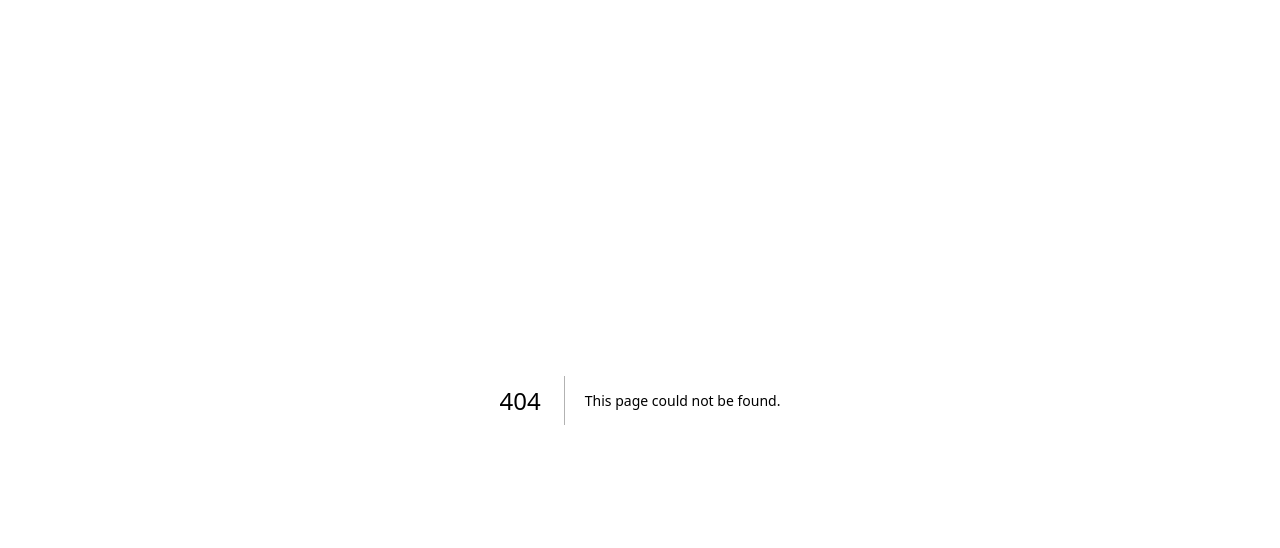
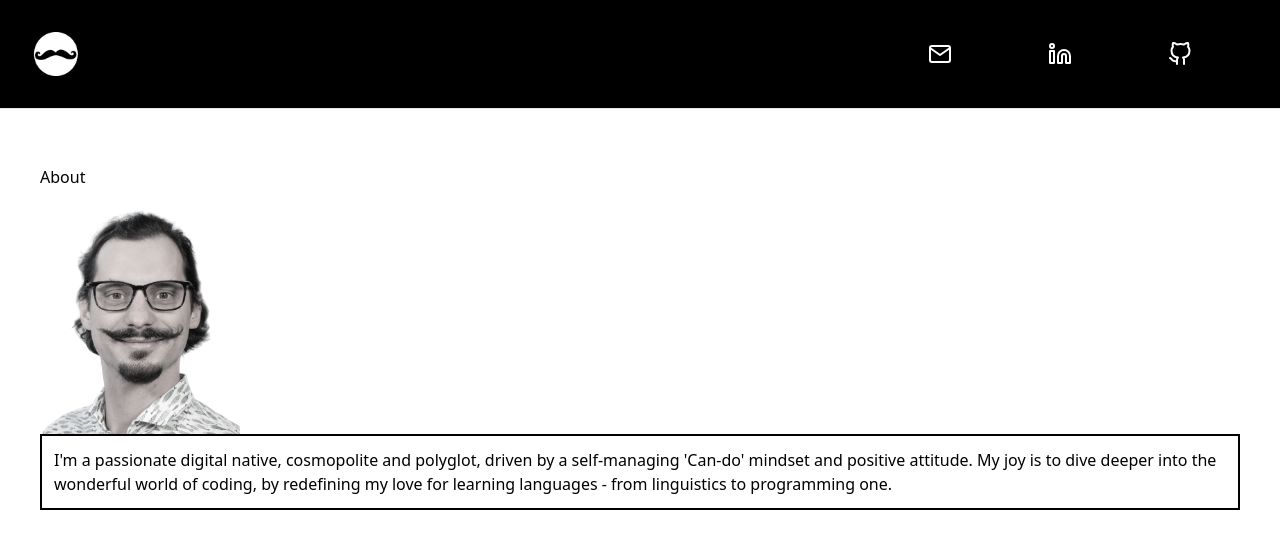
Before and after one commit to federerkristijan/portfolio2, a Next.js app: page /about in a window 1280 px wide. Before the commit this address had no page. Shown: the top 548 px of the page. Built offline with nearby package versions, Linux system fonts and the light colour scheme.

Commit message:
about done. need styling and skills

```diff
--- /dev/null
+++ b/components/pages/AboutPage.tsx
@@ -0,0 +1,32 @@
+import { AboutPagePayload } from "@/types";
+import Image from "next/image";
+import Foto from "@/assets/CV Foto Glasses 1 - Edited 1.png";
+import {aboutVars} from "@/utils/variables";
+
+export default function AboutPage({
+  title,
+  subtitle,
+  image,
+  skills,
+}: AboutPagePayload) {
+  return (
+    <>
+    <div className="bg-[#ffffff] h-full p-10 text-black">
+      <h1 className="py-4">{aboutVars.title}</h1>
+      <div>
+      {image && (
+        <Image
+          src={Foto}
+          alt="foto"
+          width={200}
+          height={200}
+        />
+      )}
+      <h3 className="border-2 border-black p-3">
+        {aboutVars.description}
+      </h3>
+      </div>
+    </div>
+    </>
+  );
+}
--- a/components/pages/HeroSection.tsx
+++ b/components/pages/HeroSection.tsx
@@ -73,7 +73,7 @@ const HeroSection = ({ title, subtitle, image }: HeroSectionPayload) => {
   };
 
   return (
-    <div className="flex justify-between px-6">
+    <div className="flex justify-between px-6 w-full">
       <div className="p-20 relative">
         <div className="heading-moustache flex-col relative">
           <h1 className="text-7xl py-4">{headerName()}</h1>
--- a/pages/_app.tsx
+++ b/pages/_app.tsx
@@ -1,7 +1,17 @@
-import 'globals'
-import './../styles/index.css';
-import type { AppProps } from 'next/app'
+import "globals";
+import "./../styles/index.css";
+import type { AppProps } from "next/app";
+import Head from "next/head";
 
 export default function App({ Component, pageProps }: AppProps) {
-  return <Component {...pageProps} />
+  return (
+    <>
+      <Head>
+        <title>Kristijan Federer</title>
+        <meta name="description" content="Fullstack Software Developer" />
+        <link rel="icon" href="/favicon.ico" />
+      </Head>
+      <Component {...pageProps} />
+    </>
+  );
 }
--- /dev/null
+++ b/pages/about.tsx
@@ -0,0 +1,40 @@
+import { GetStaticProps, NextPage } from 'next';
+import { AboutPagePayload, AboutPageProps } from "@/types";
+import AboutPage from "@/components/pages/AboutPage";
+import Layout from "./layout";
+import {aboutVars, skills} from "@/utils/variables";
+import Image from "next/image";
+import Foto from "@/assets/CV Foto Glasses 1 - Edited 1.png";
+import React from 'react';
+
+const About: NextPage<AboutPagePayload> = ({ title, subtitle, image, skills }) =>  {
+
+  return (
+    <>
+    <Layout>
+      <AboutPage
+        title={title}
+        subtitle={subtitle}
+        image={image}
+        skills={skills || []}
+      />
+    </Layout>
+    </>
+  );
+}
+
+
+export const getStaticProps = async () => {
+  const page: AboutPagePayload = {
+    title: aboutVars.title,
+    subtitle: aboutVars.description,
+    image: Foto,
+    skills: skills,
+  };
+
+  return {
+    props: page,
+  };
+};
+
+export default About;
--- a/pages/index.tsx
+++ b/pages/index.tsx
@@ -6,15 +6,14 @@ export default function IndexPage(props: PageProps) {
   const { page } = props;
 
   const sections = {
-    about: page?.aboutSection || { title: "", subtitle: "" },
-    contact: page?.contactSection || { title: "", subtitle: "" },
+    about: page?.aboutPage || { title: "", subtitle: "" },
+    contact: page?.contactPage || { title: "", subtitle: "" },
     hero: page?.heroSection || { title: "", subtitle: "" },
     projects: page?.projectsSection || { title: "", subtitle: "" },
   };
 
   return (
     <div className="h-fit">
-      <Navbar />
       <HomePage page={page} sections={sections} />
     </div>
   );
--- a/pages/layout.tsx
+++ b/pages/layout.tsx
@@ -1,18 +1,17 @@
-import type { Metadata } from "next";
-import "./globals.css";
 import { LayoutProps } from "@/types";
-
-export const metadata: Metadata = {
-  title: "Kristijan Federer",
-  description: "Fullstack Software Developer",
-};
+import { Navbar } from "@/components/global/navbar/Navbar";
+import Head from "next/head";
 
 export default function RootLayout({children}: LayoutProps) {
   return (
+    <>
+
     <html lang="en">
       <body>
+        <Navbar />
         {children}
       </body>
     </html>
+    </>
   );
 }
--- /dev/null
+++ b/utils/variables.ts
@@ -0,0 +1,59 @@
+import { Skill } from "@/types";
+import { DiDigitalOcean, DiDjango, DiGithub, DiJavascript, DiMysql, DiNodejs, DiPython, DiReact, DiScrum } from "react-icons/di";
+import { SiTypescript, SiFigma, SiVercel } from "react-icons/si";
+
+export const aboutVars = {
+  title: 'About',
+  description: "I'm a passionate digital native, cosmopolite and polyglot, driven by a self-managing 'Can-do' mindset and positive attitude. My joy is to dive deeper into the wonderful world of coding, by redefining my love for learning languages - from linguistics to programming one.",
+};
+
+export const skills: Skill[] = [];
+    // {
+    //   title: 'DigitalOcean',
+    //   image: DiDigitalOcean,
+    // },
+    // {
+    //   title: 'JavaScript',
+    //   image: DiJavascript,
+    // },
+    // {
+    //   title: 'TypeScript',
+    //   image: SiTypescript,
+    // },
+    // {
+    //   title: 'Figma',
+    //   image: SiFigma,
+    // },
+    // {
+    //   title: 'React',
+    //   image: DiReact,
+    // },
+    // {
+    //   title: 'Mysql',
+    //   image: DiMysql,
+    // },
+    // {
+    //   title: 'Node.js',
+    //   image: DiNodejs,
+    // },
+    // {
+    //   title: 'Python',
+    //   image: DiPython,
+    // },
+    // {
+    //   title: 'Django',
+    //   image: DiDjango,
+    // },
+    // {
+    //   title: 'Github',
+    //   image: DiGithub,
+    // },
+    // {
+    //   title: 'Vercel',
+    //   image: SiVercel,
+    // },
+    // {
+    //   title: 'Scrum',
+    //   image: DiScrum,
+    // },
+  // ];
```
Also changed, not shown: components/pages/HomePage.tsx (+7 -1 lines), types/index.ts (+20 -8 lines).
